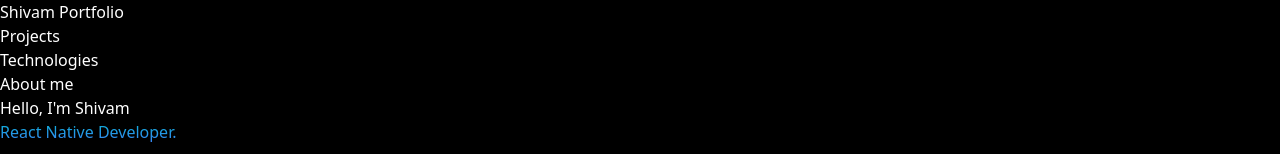
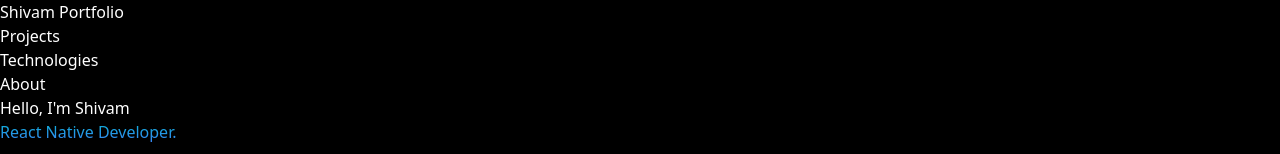
Before and after one commit to shivamparashar30/portfolio, a React (Vite) app: page / in a window 1280 px wide. Shown: the top 154 px of the page. Built offline with nearby package versions, Linux system fonts and the light colour scheme.

Commit message:
Bugs fixed

```diff
--- a/src/App.jsx
+++ b/src/App.jsx
@@ -5,8 +5,6 @@
 import Project3 from './assets/Project333.png'
 import Project4 from './assets/Project33.png'
 import LinkedIn from './assets/linkedin.svg'
-import Facebook from './assets/facebook.svg'
-import Instagram from './assets/instagram.svg'
 import Github from './assets/github.svg'
 import ArrowDown from "./assets/arrow-down.svg";
 import { useEffect, useState } from "react";
@@ -38,17 +36,7 @@
           <h1 className='font-bold text-xl'>Shivam Portfolio</h1>
         </div>
         <div>
-          {/* <ul className='flex gap-4'>
-            <li>
-              <a className='text-gray-400 hover:text-white cursor-pointer'> Projects</a>
-            </li>
-            <li>
-              <a className='text-gray-400 hover:text-white cursor-pointer'> Technologies</a>
-            </li>
-            <li>
-              <a className='text-gray-400 hover:text-white cursor-pointer'> About_me</a>
-            </li>
-          </ul> */}
+
           <ul className="flex gap-4">
                 <li>
                   <a href="#projects" className="text-gray-400 hover:text-white cursor-pointer">
@@ -62,7 +50,7 @@
                 </li>
                 <li>
                   <a href="#aboutme" className="text-gray-400 hover:text-white cursor-pointer">
-                    About me
+                    About
                   </a>
                 </li>
               </ul>
@@ -318,7 +306,7 @@
      <footer className='md-8'>
         <div className="container m-auto flex justify-between px-12 py-6">
           <div>
-            <p className="text-gray-300 text-sm">Copyright @ 2023</p>
+            <p className="text-gray-300 text-sm">Copyright @2024</p>
           </div>
           <div>
             <ul className="flex gap-4">
```
